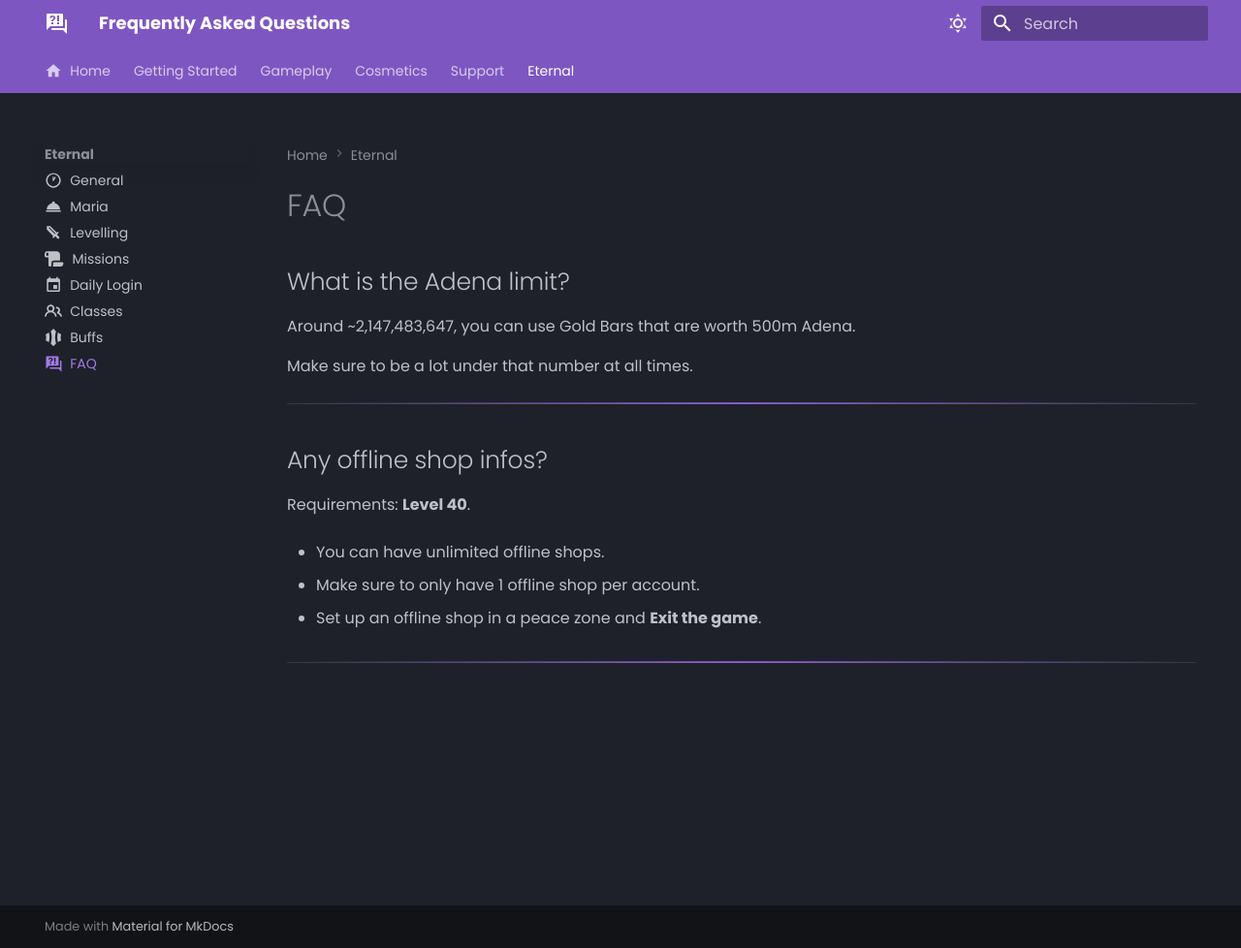
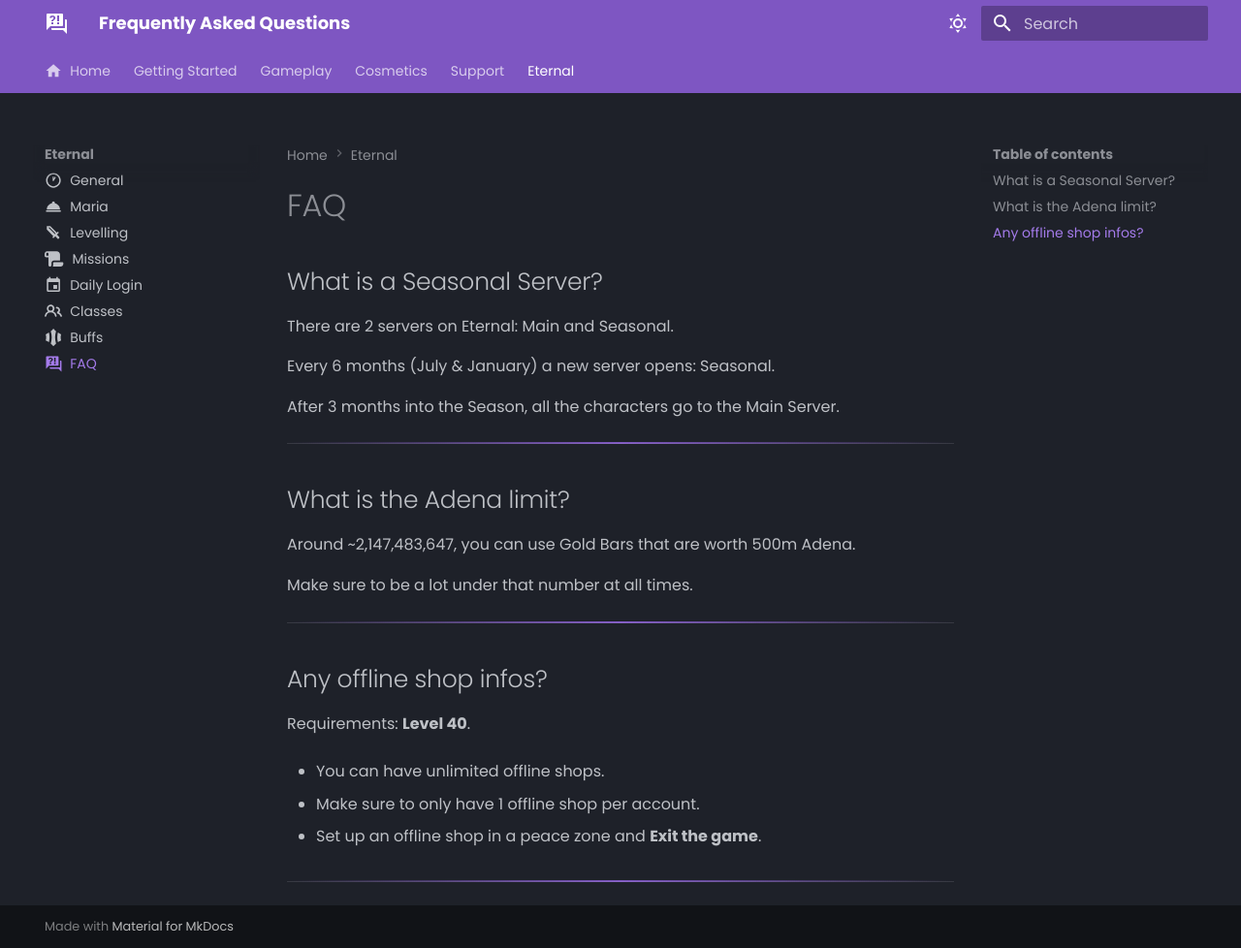
Before and after one commit to tab1-web/faq, an MkDocs documentation site: the page built from docs/eternal/faq.md, in a window 1280 px wide and 978 px high. Shown: the whole window at 97% size. Built offline with MkDocs 1.6.1 and Material for MkDocs 9.7.7, drawn with Linux system fonts in a browser that asks for light colours; some web fonts are replaced.

```diff
--- a/docs/eternal/faq.md
+++ b/docs/eternal/faq.md
@@ -1,10 +1,18 @@
 ---
 icon: material/frequently-asked-questions
-hide:
-  - toc
 ---
 
 # FAQ
+
+## What is a Seasonal Server?
+
+There are 2 servers on Eternal: Main and Seasonal.
+
+Every 6 months (July & January) a new server opens: Seasonal.
+
+After 3 months into the Season, all the characters go to the Main Server.
+
+<hr class="divider">
 
 ## What is the Adena limit?
 
--- a/mkdocs.yml
+++ b/mkdocs.yml
@@ -47,7 +47,6 @@
 
   icon:
     logo: material/frequently-asked-questions
-
 
 
   font:
```
